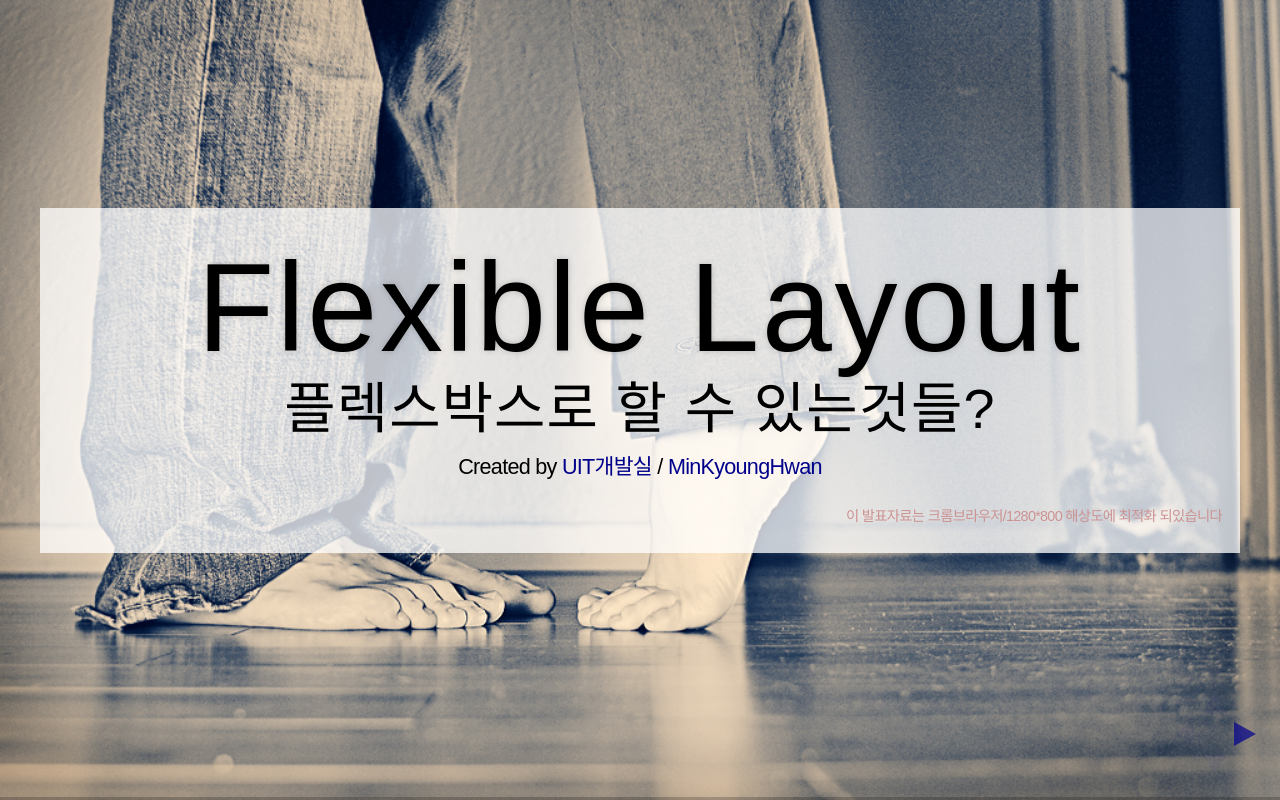
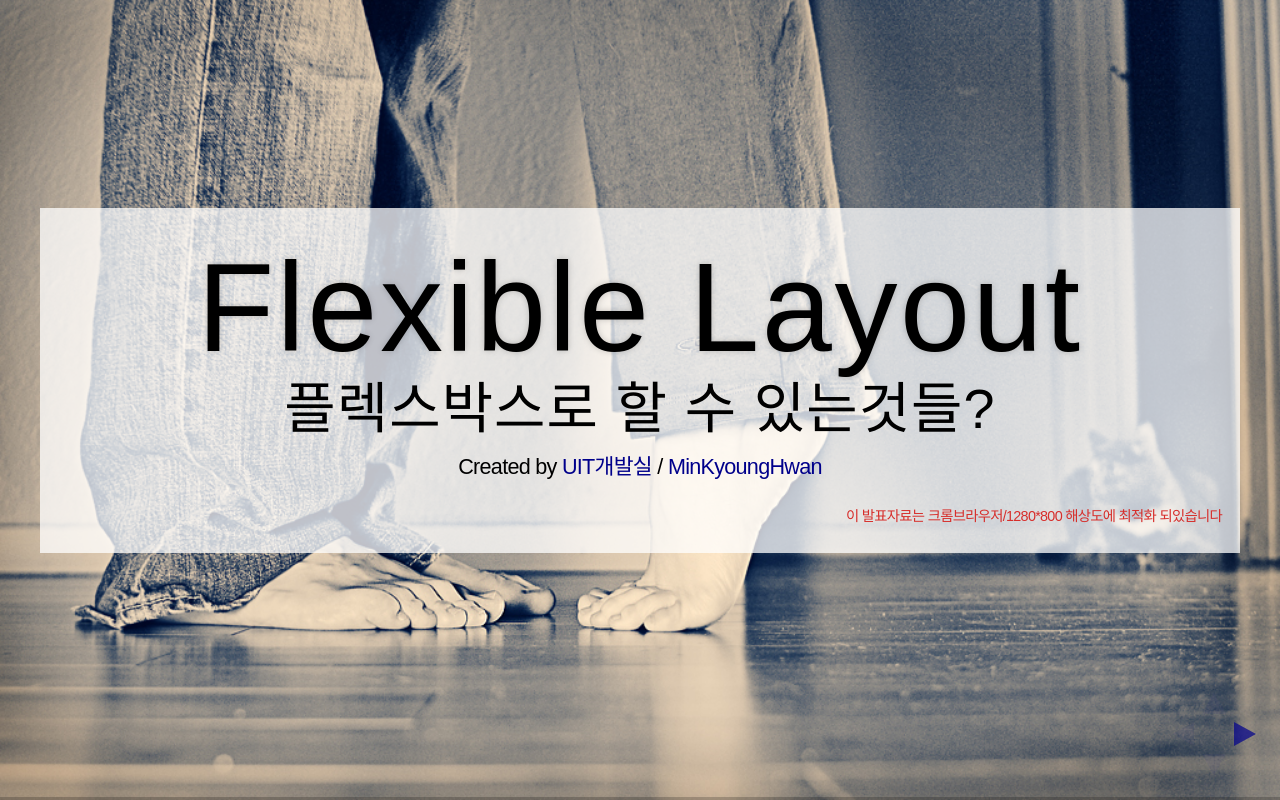
Before and after one commit to korearice/flexbox, a website: page index.html in a window 1280 px wide. Drawn offline with Linux system fonts and the light colour scheme; a web font is replaced by a local one.

Commit message:
코멘트 색상 변경

```diff
--- a/index.html
+++ b/index.html
@@ -50,7 +50,7 @@
                         <p>
                             <small>Created by <a href="#">UIT개발실</a> / <a href="mailto:kyounghwan.min@nhn.com">MinKyoungHwan</a></small>
                         </p>
-                        <p style="text-align:right;font-size:0.4em;color:#CC9393">이 발표자료는 크롬브라우저/1280*800 해상도에 최적화 되있습니다</p>
+                        <p style="text-align:right;font-size:0.4em;color:#D72E2B">이 발표자료는 크롬브라우저/1280*800 해상도에 최적화 되있습니다</p>
                     </div>
 				</section>
 
```
